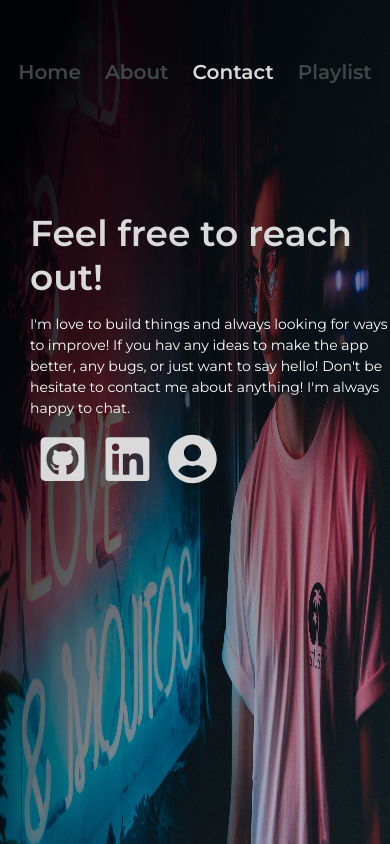
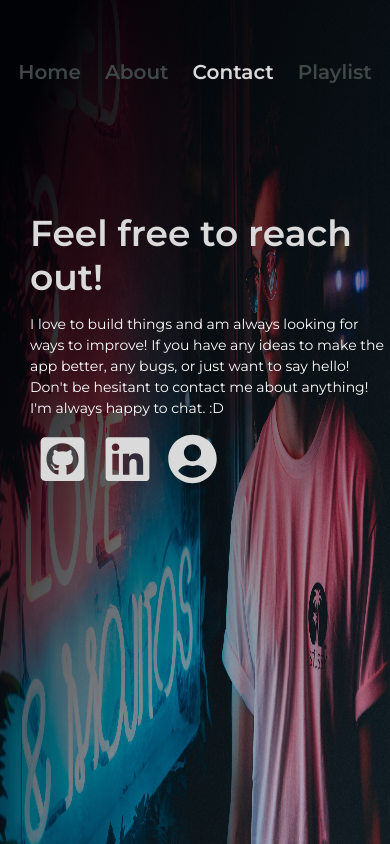
Before and after one commit to chris510/Make-A-Playlist, a React (Create React App) app in the folder frontend/: page /contact in a window 390 px wide. Built offline with nearby package versions, Linux system fonts and the light colour scheme.

Commit message:
Change mobile background and about text

```diff
--- a/frontend/src/components/background/background.styles.scss
+++ b/frontend/src/components/background/background.styles.scss
@@ -4,4 +4,9 @@
   position: absolute;
   background-image: linear-gradient(to left top, rgba(12, 34, 101, 0.05) 5%, rgba(1, 2, 6, 1) 90%), url('../../images/neon-background.jpeg');
   background-size: 100% 100%;
+
+  @media screen and (max-width: 800px) {
+    width: 100vw;
+    background-size: 100% 100%;
+  }
 }
--- a/frontend/src/pages/contact/contact.component.jsx
+++ b/frontend/src/pages/contact/contact.component.jsx
@@ -9,7 +9,7 @@ const Contact = () => {
       <div className="content">
       <h1>Feel free to reach out!</h1>
         <div className="content-inner">
-          <p>I'm love to build things and always looking for ways to improve! If you hav any ideas to make the app better, any bugs, or just want to say hello! Don't be hesitate to contact me about anything! I'm always happy to chat.</p>
+          <p>I love to build things and am always looking for ways to improve! If you have any ideas to make the app better, any bugs, or just want to say hello! Don't be hesitant to contact me about anything! I'm always happy to chat. :D</p>
           <a href="https://github.com/chris510" target="_blank">
             <FaGithubSquare className="icon"/>
           </a>
```
Also changed, not shown: 8 other files (tests, documents, lock files or other folders).
